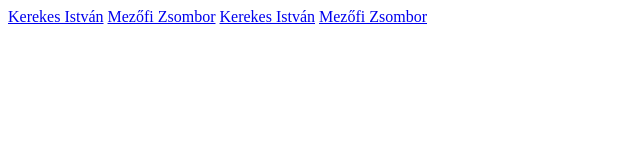
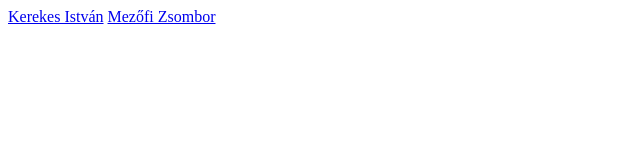
Before and after one commit to IaamSteve/Html-bemutatkoz-s, a plain HTML site: page index.html in a window 1280 px wide. Shown: the whole page, without its empty margins (0-640 px from the left). Drawn offline with Linux system fonts and the light colour scheme.

Commit message:
törlés

```diff
--- a/index.html
+++ b/index.html
@@ -9,8 +9,5 @@
 <body>
     <a href="K_I_bemutatkozas.html" target="_blank">Kerekes István</a>
     <a href="Mzsbemutatkozas.html" target="_blank">Mezőfi Zsombor</a>
-    <a href="K_I_bemutatkozas.html" target="_blank">Kerekes István</a>
-    <a href= "Mzsbemutatkozas.html" target="_blank">Mezőfi Zsombor</a>
-
 </body>
 </html>
```
